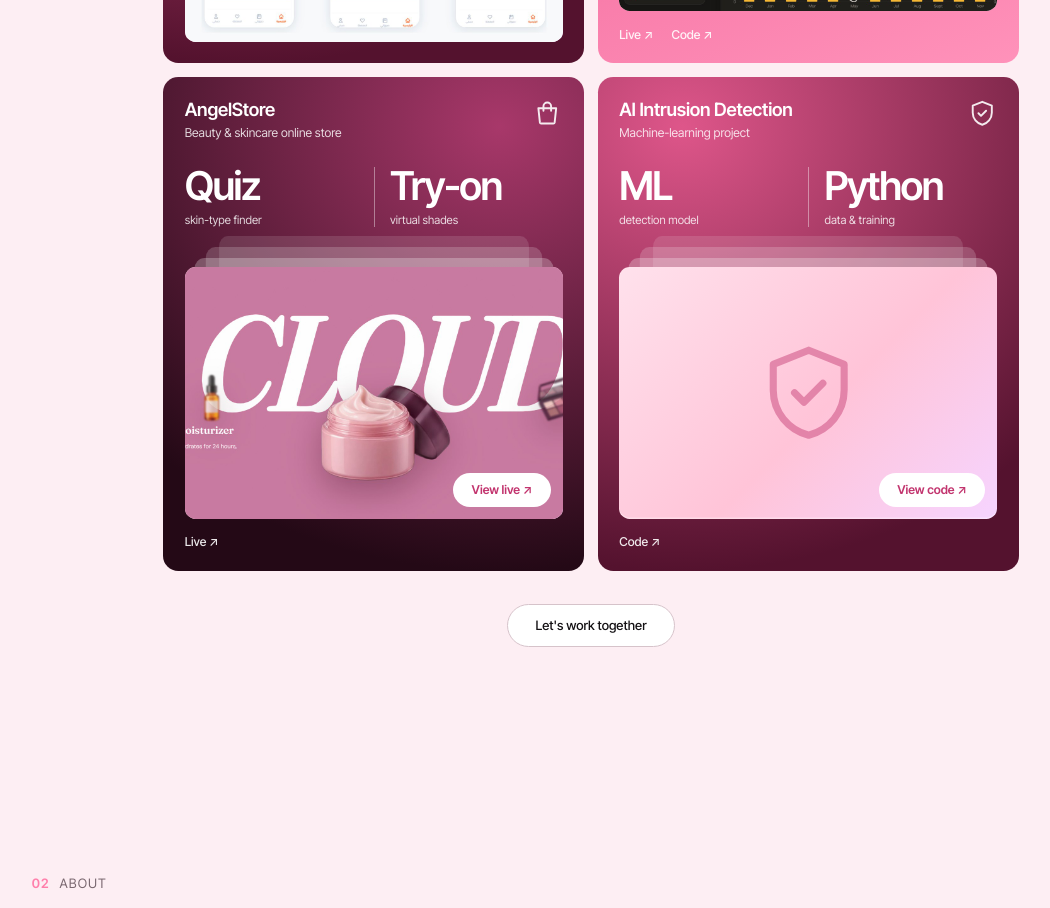
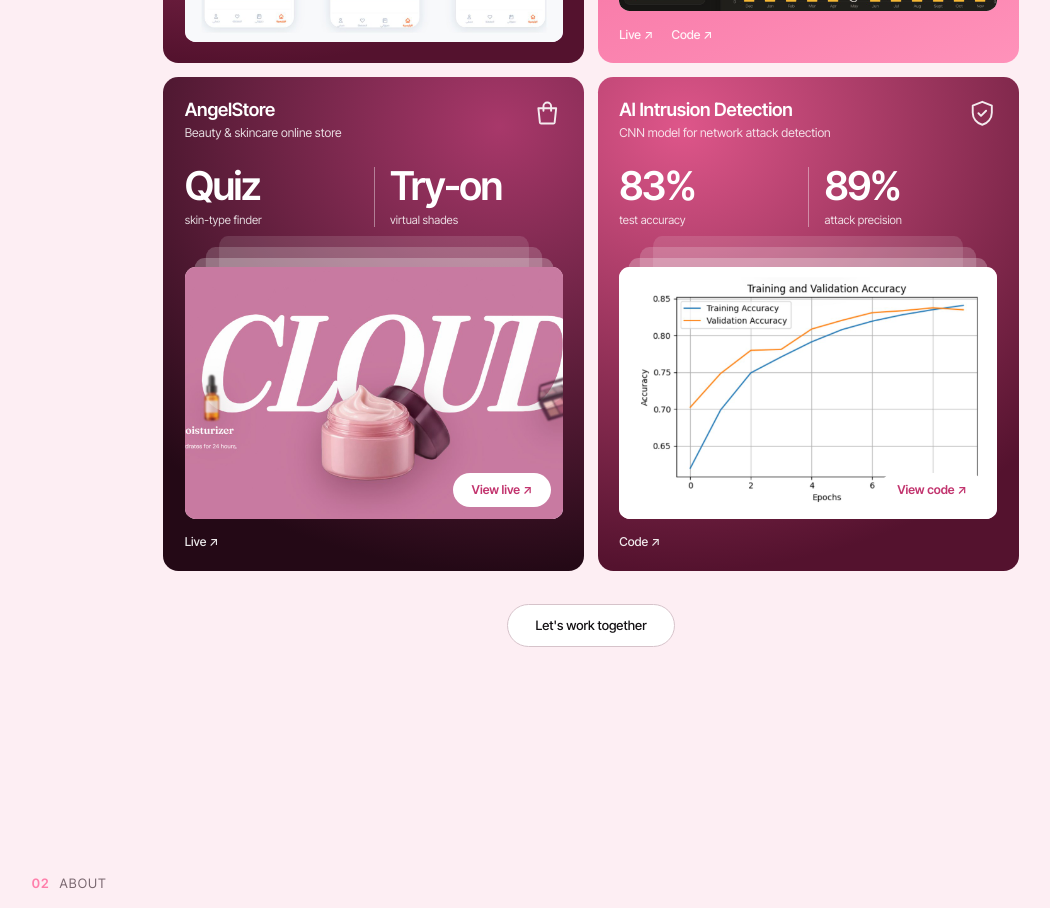
Before and after one commit to malaknashwan01-del/portfolio, a React (Vite) app: page / in a window 1280 px wide. Shown: the part 1540-2448 px from the top of the page, without its empty margins (49-1099 px from the left). Built offline with nearby package versions, Linux system fonts and the light colour scheme.

Commit message:
Add AI intrusion detection results and chart
Co-Authored-By: Claude Opus 5.5 <noreply@anthropic.com>
Claude-Session: https://claude.ai/code/session_019aEPKFPmkPLpS2iD8NBSrp

```diff
--- a/src/data.js
+++ b/src/data.js
@@ -92,13 +92,13 @@ export const projects = [
   },
   {
     title: "AI Intrusion Detection",
-    outcome: "Machine-learning project",
+    outcome: "CNN model for network attack detection",
     icon: "security",
     stats: [
-      { value: "ML", label: "detection model" },
-      { value: "Python", label: "data & training" },
+      { value: "83%", label: "test accuracy" },
+      { value: "89%", label: "attack precision" },
     ],
-    image: "",
+    image: "/work/ids.jpg",
     live: "",
     code: "https://github.com/malaknashwan01-del",
   },
```
Also changed, not shown: public/work/ids.jpg (added).
